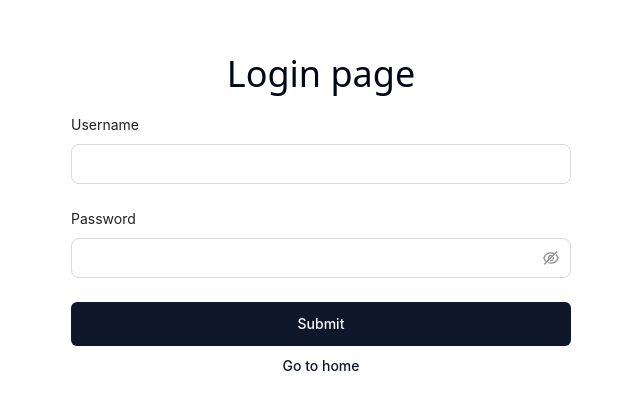
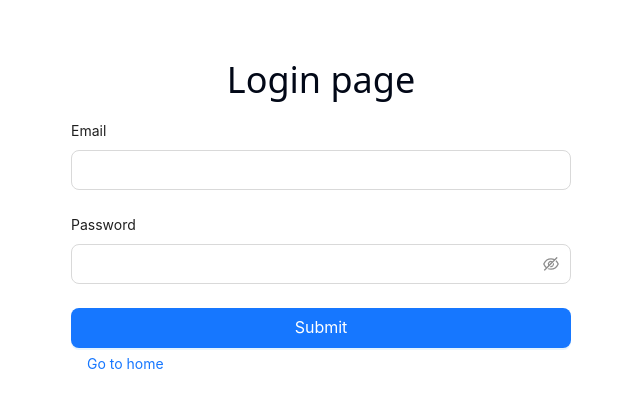
Before and after one commit to BiloliddinDev/Educated, a React (Vite) app: page /login in a window 1280 px wide. Shown: the part 190-600 px from the top of the page, without its empty margins (319-959 px from the left). Built offline with nearby package versions, Linux system fonts and the light colour scheme.

Commit message:
added req

```diff
--- a/src/page/login/index.tsx
+++ b/src/page/login/index.tsx
@@ -1,58 +1,73 @@
-import React from "react";
-import { Form, type FormProps, Input } from "antd";
-import { Button } from "../../components/ui/button";
-import { Link, useNavigate } from "react-router-dom";
-
-type FieldType = {
-  username?: string;
-  password?: string;
-};
+import React, { useState } from 'react';
+import { Form, Input, Button } from 'antd';
+import { Link, useNavigate } from 'react-router-dom';
 
 const Login = () => {
     const navigate = useNavigate();
+    const [error, setError] = useState<string | null>(null);
 
-  const onFinish: FormProps<FieldType>["onFinish"] = (values) => {
-    console.log("Success:", values);
-    navigate("/");
+    const onFinish = async (values: { email: string; password: string }) => {
+        try {
+            const response = await fetch(
+                'https://e-backend-8z4t.onrender.com/auth/login',
+                {
+                    method: 'POST',
+                    headers: {
+                        'Content-Type': 'application/json',
+                    },
+                    body: JSON.stringify(values),
+                }
+            );
+
+            if (!response.ok) {
+                throw new Error('Invalid credentials');
+            }
+
+            const data = await response.json();
+            console.log('Login successful:', data);
+            navigate('/');
+        } catch (error) {
+            setError(error.message);
+        }
     };
 
-  const onFinishFailed: FormProps<FieldType>["onFinishFailed"] = (
-    errorInfo
-  ) => {
-    console.log("Failed:", errorInfo);
+    const onFinishFailed = (errorInfo: any) => {
+        console.log('Failed:', errorInfo);
     };
+
     return (
-    <div className="flex flex-col justify-center items-center h-screen">
-      <h1 className="text-center text-4xl my-5">Login page</h1>
+        <div className='flex flex-col justify-center items-center h-screen'>
+            <h1 className='text-center text-4xl my-5'>Login page</h1>
             <Form
-        name="basic"
+                name='basic'
                 initialValues={{ remember: true }}
                 onFinish={onFinish}
                 onFinishFailed={onFinishFailed}
-        autoComplete="off"
-        className="flex flex-col justify-center w-[500px]"
+                autoComplete='off'
+                className='flex flex-col justify-center w-[500px]'
             >
-        <h1 className="text-1xl mb-2">Username</h1>
-        <Form.Item<FieldType>
-          name="username"
-          rules={[{ required: true, message: "Please input your username!" }]}
+                <h1 className='text-1xl mb-2'>Email</h1>
+                <Form.Item
+                    name='email'
+                    rules={[{ required: true, message: 'Please input your email!' }]}
                 >
-          <Input size="large" />
+                    <Input size='large' />
                 </Form.Item>
-        <h1 className="text-1xl mb-2">Password</h1>
-        <Form.Item<FieldType>
-          name="password"
-          rules={[{ required: true, message: "Please input your password!" }]}
+                <h1 className='text-1xl mb-2'>Password</h1>
+                <Form.Item
+                    name='password'
+                    rules={[{ required: true, message: 'Please input your password!' }]}
                 >
-          <Input.Password size="large" />
+                    <Input.Password size='large' />
                 </Form.Item>
 
-        <Button size={"lg"} type="submit">
+                <Button size={'large'} type='primary' htmlType='submit'>
                     Submit
                 </Button>
-        <Link to={"/"}>
-          <Button variant={"link"}>Go to home</Button>
+                <Link to={'/'}>
+                    <Button type='link'>Go to home</Button>
                 </Link>
+                {error && <p>{error}</p>}
             </Form>
         </div>
     );
```
Lines whose indentation alone changed are shown as unchanged.
